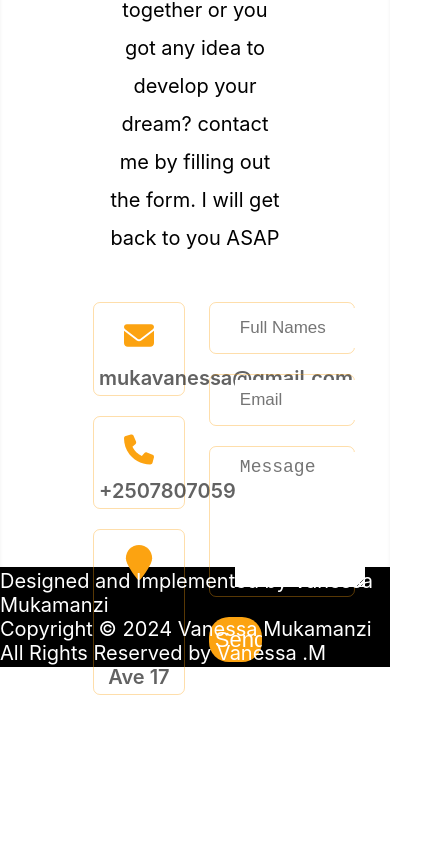
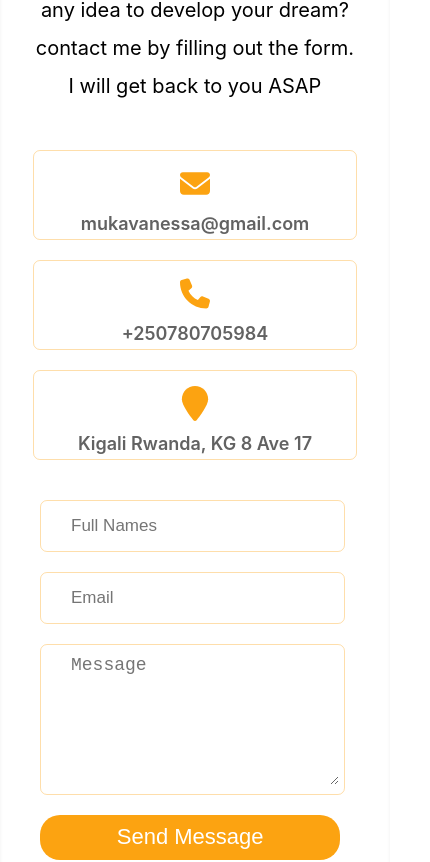
Before and after one commit to m-vanessa12/My-Portfolio, a React (Create React App) app: page / in a window 390 px wide. Shown: the part 3358-4220 px from the top of the page, 430 px wide, since content can reach past the window. Before the commit the page ends 4053 px from the top, so only its background shows below. Built offline with nearby package versions, Linux system fonts and the light colour scheme.

Commit message:
worked on contact section and footer section responsive

```diff
--- a/src/contact-section/contact.css
+++ b/src/contact-section/contact.css
@@ -1,12 +1,12 @@
 .my-contact{
     width: 100%;
-    height: 700px;
+    height: auto;
     display: flex;
     flex-direction: column;
     align-items: center;
     box-shadow: rgba(0, 0, 0, 0.06) 0px 2px 4px 0px inset;
     background-color: #fff;
-
+    padding-bottom: 15px;
 
 }
 
@@ -24,7 +24,7 @@
 .contact-content{
     margin-top: 10px;
     font-size: 20px;
-    width: 45%;
+    width: 82%;
     height: auto;
     padding: 5px;
     line-height: 38px;
@@ -33,7 +33,7 @@
 
 .contact-info{
     margin-top: 20px;
-    width: 80%;
+    width: 100%;
     height: 400px;
     /* background-color: #ccc; */
     display: flex;
@@ -135,3 +135,53 @@
 .btn:hover{
     background-color: #000;
 }
+
+
+@media (max-width: 780px) {
+
+    .my-contact{
+        height: auto;
+    }
+
+    .contact-content{
+        width: 82%;
+        height: auto;
+    }
+
+    .contact-info{
+        display: flex;
+        flex-direction: column;
+        height: auto;
+    }
+
+    .contact-info1{
+        width: 100%;
+        margin-left: 0;
+        /* background-color: #FCA311; */
+        height: auto;
+    }
+
+    .contact-details{
+        font-size: 18px;
+        height: auto;
+
+    }
+
+    .contact-form{
+        width: 100%;
+        padding: 20px;
+        border-radius: 8px;
+        width: 100%;
+        height: auto;
+    }
+
+    .inputs-submit{
+        width: 77%;
+        font-size: 18px;
+    }
+
+
+
+
+
+}
--- a/src/footer/footer.css
+++ b/src/footer/footer.css
@@ -1,11 +1,30 @@
 .footer{
     width: 100%;
-    height: 100px;
+    height: auto;
     display: flex;
     flex-direction: column;
     background-color: #000;
     align-items: center;
     justify-content: center;
-    font-size: 20px;
+    font-size: 18px;
     color: #fff;
 }
+
+.footer span{
+    margin-top: 10px;
+}
+
+@media (max-width: 780px) {
+
+    .footer{
+        padding: 15px;
+        text-align: left;
+        font-size: 16px;
+        height: auto;
+    }
+
+    .footer span{
+        margin-left: 5px;
+    }
+
+}
```
